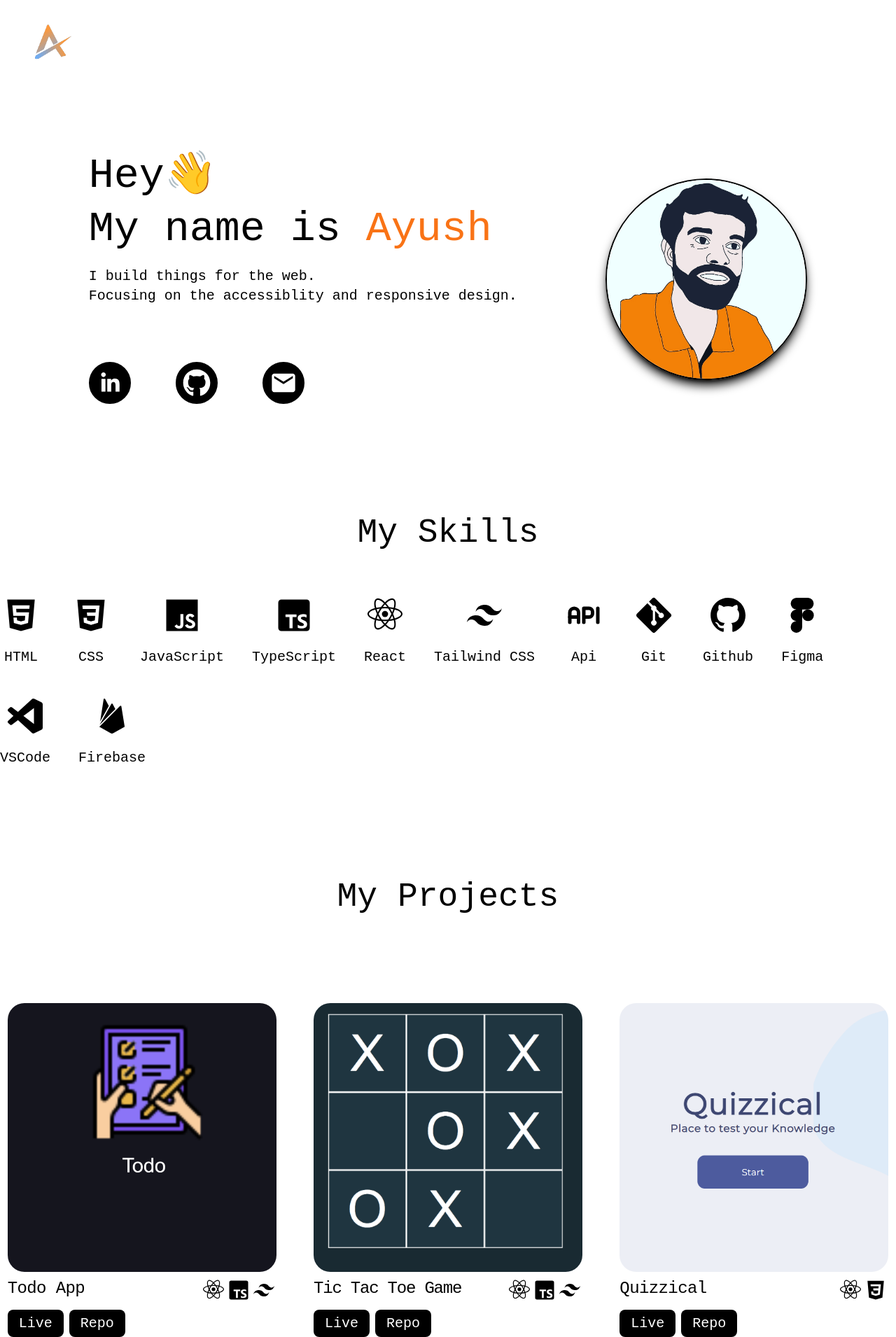
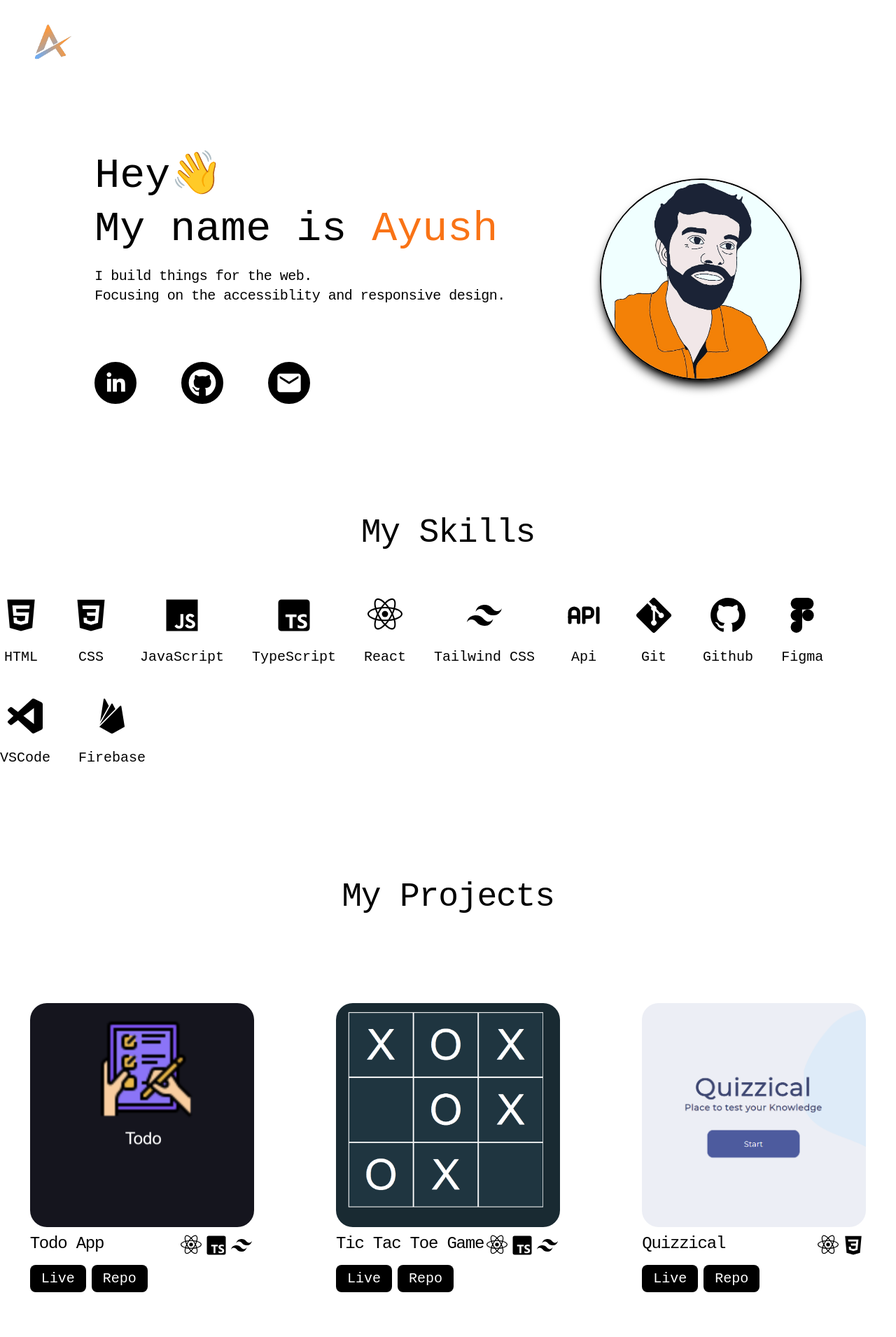
Before and after one commit to Ayush1M/portfolio, a React (Vite) app: page / in a window 1280 px wide. Shown: the whole page at 70% size. After the commit the page ends 1846 px from the top, so only its background shows below. Built offline with nearby package versions, Linux system fonts and the light colour scheme.

Commit message:
changes in styling

```diff
--- a/src/components/Home.jsx
+++ b/src/components/Home.jsx
@@ -27,8 +27,8 @@ const Home = () => {
             <div>
             <h2 className="text-6xl mb-4">Hey👋</h2>
             <p className="text-6xl mb-6">My name is <span className="text-orange-500">Ayush</span></p>
-            <p className="text-xl">I build things for the web.</p>
-            <p className="text-xl">Focusing on the accessiblity and responsive design.</p>
+            <p className="text-xl tracking-tight">I build things for the web.</p>
+            <p className="text-xl tracking-tight">Focusing on the accessiblity and responsive design.</p>
             <div className="flex items-center text-6xl mt-20">
                 <LiaLinkedinIn className="p-2 mr-16 rounded-full border-2 border-primary-color bg-primary-color text-secondary-color hover:text-primary-color hover:bg-secondary-color cursor-pointer" />
                 <FaGithub className="p-2 mr-16 rounded-full border-2 border-primary-color bg-primary-color text-secondary-color hover:text-primary-color hover:bg-secondary-color cursor-pointer"/>
@@ -40,7 +40,7 @@ const Home = () => {
         </section>
 
         <section className="mt-40 flex flex-col items-center">
-            <h2 className="mb-16 text-5xl">My Skills</h2>
+            <h2 className="mb-16 text-5xl tracking-tight">My Skills</h2>
             <div className="flex flex-wrap gap-10">
                 <p className="text-xl flex flex-col items-center"><BiLogoHtml5 className="mb-4 text-6xl"/>HTML</p>
                 <p className="text-xl flex flex-col items-center"><BiLogoCss3 className="mb-4 text-6xl"/>CSS</p>
@@ -59,12 +59,12 @@ const Home = () => {
 
 
         <section className="mt-40">
-            <h2 className="text-center text-5xl mb-32">My Projects</h2>
+            <h2 className="text-center text-5xl mb-32 tracking-tight">My Projects</h2>
             <div className="grid grid-cols-3 gap-8 place-items-center">
                 <div>
-                    <img src={project1} alt="todo app" className="w-96 h-96 object-cover rounded-3xl hover:shadow-lg hover:shadow-primary-color" />
+                    <img src={project1} alt="todo app" className="w-80 h-80 object-cover rounded-3xl hover:shadow-lg hover:shadow-primary-color" />
                     <div className="flex justify-between mt-2">
-                    <h2 className="text-2xl mb-2 tracking-tight">Todo App</h2>
+                    <h2 className="text-2xl mb-2 tracking-tighter">Todo App</h2>
                     <div className="flex mb-4">
                         <p className="text-4xl"><BiLogoReact/></p>
                         <p className="text-4xl"><BiLogoTypescript/></p>
@@ -78,7 +78,7 @@ const Home = () => {
                 </div>
 
                 <div>
-                    <img src={project2} alt="tic tac toe game" className="w-96 h-96 object-cover rounded-3xl hover:shadow-lg hover:shadow-primary-color" />
+                    <img src={project2} alt="tic tac toe game" className="w-80 h-80 object-cover rounded-3xl hover:shadow-lg hover:shadow-primary-color" />
                     <div className="flex justify-between mt-2">
                     <h2 className="text-2xl mb-2 tracking-tighter">Tic Tac Toe Game</h2>
                     <div className="flex mb-4">
@@ -94,9 +94,9 @@ const Home = () => {
                 </div>
 
                 <div>
-                    <img src={project3} alt="quizzical" className="w-96 h-96 object-cover rounded-3xl hover:shadow-lg hover:shadow-primary-color" />
+                    <img src={project3} alt="quizzical" className="w-80 h-80 object-cover rounded-3xl hover:shadow-lg hover:shadow-primary-color" />
                     <div className="flex justify-between mt-2">
-                    <h2 className="text-2xl mb-2 tracking-tight">Quizzical</h2>
+                    <h2 className="text-2xl mb-2 tracking-tighter">Quizzical</h2>
                     <div className="flex mb-4">
                         <p className="text-4xl"><BiLogoReact/></p>
                         <p className="text-4xl"><BiLogoCss3/></p>
```
